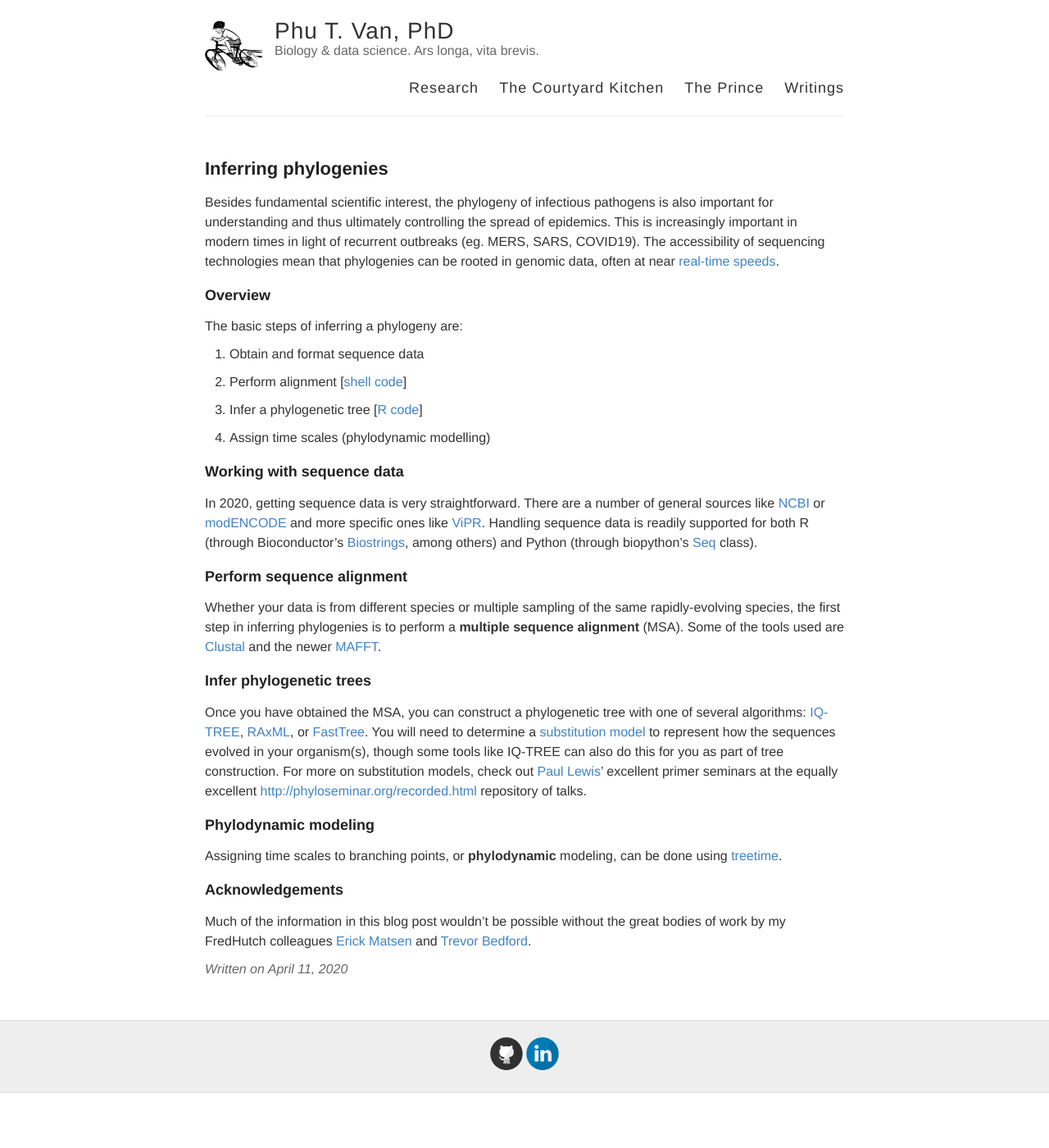
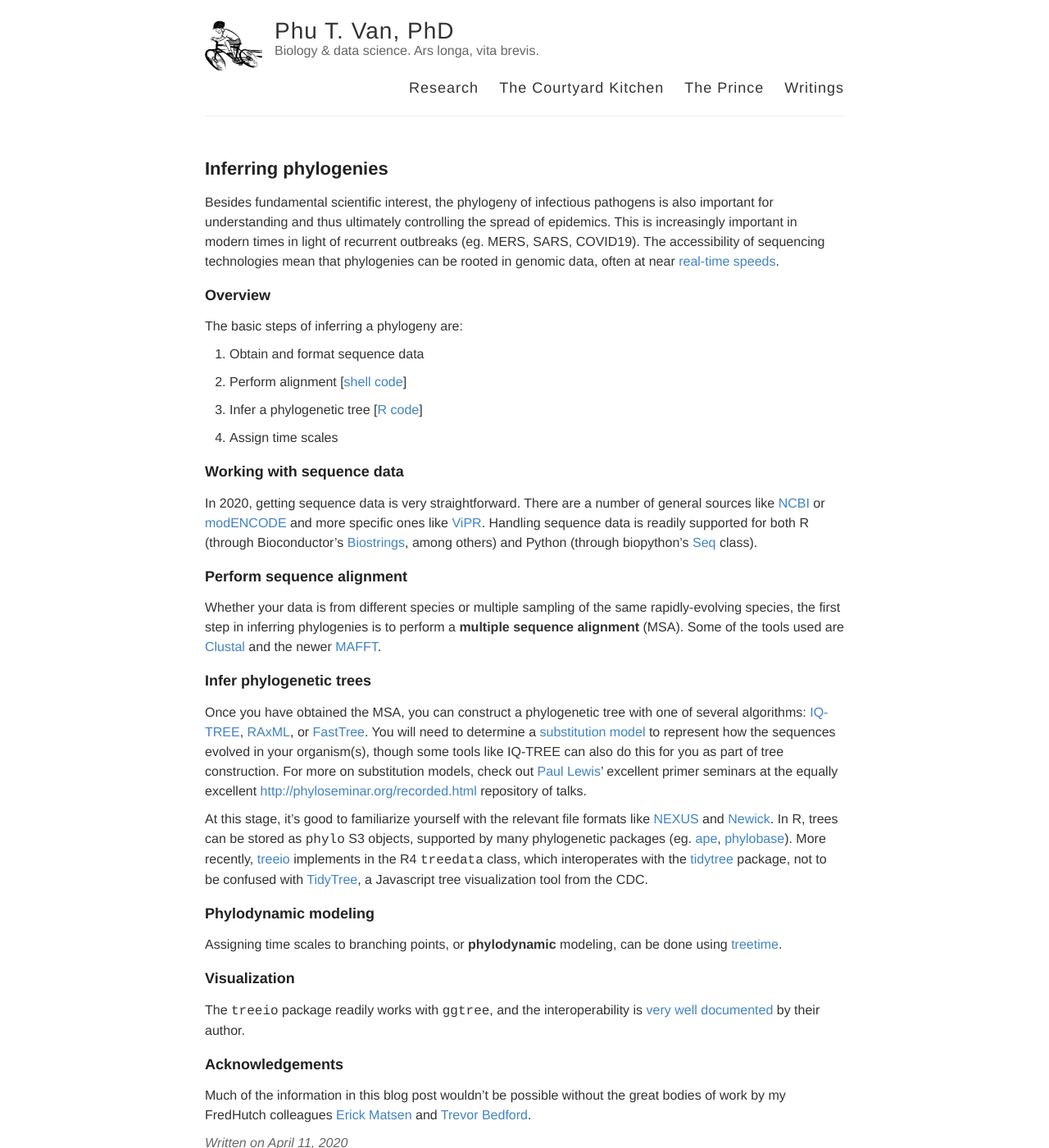
Before and after one commit to ptvan/ptvan.github.io, a Jekyll site: the page built from _posts/2020-04-11-inferring-phylogenies.md, in a window 1280 px wide and 1400 px high. Shown: the whole window at 82% size. Built offline with Jekyll 4.4.1, drawn with Linux system fonts in a browser that asks for light colours.

Commit message:
added visualization section

```diff
--- a/_posts/2020-04-11-inferring-phylogenies.md
+++ b/_posts/2020-04-11-inferring-phylogenies.md
@@ -15,7 +15,7 @@ The basic steps of inferring a phylogeny are:
 
 3. Infer a phylogenetic tree [[R code](https://github.com/ptvan/R-snippets/blob/master/phylogenetic_trees_snippets.R)]
 
-4. Assign time scales (phylodynamic modelling)
+4. Assign time scales
 
 ### Working with sequence data
 
@@ -29,10 +29,16 @@ Whether your data is from different species or multiple sampling of the same rap
 
 Once you have obtained the MSA, you can construct a phylogenetic tree with one of several algorithms: [IQ-TREE](http://www.iqtree.org/), [RAxML](https://sco.h-its.org/exelixis/web/software/raxml/), or [FastTree](http://www.microbesonline.org/fasttree/). You will need to determine a [substitution model](https://en.wikipedia.org/wiki/Substitution_model) to represent how the sequences evolved in your organism(s), though some tools like IQ-TREE can also do this for you as part of tree construction. For more on substitution models, check out [Paul Lewis](https://phylogeny.uconn.edu/)' excellent primer seminars at the equally excellent [http://phyloseminar.org/recorded.html](PhyloSeminar) repository of talks.
 
+At this stage, it's good to familiarize yourself with the relevant file formats like [NEXUS](https://en.wikipedia.org/wiki/Nexus_file) and [Newick](http://evolution.genetics.washington.edu/phylip/newicktree.html). In R, trees can be stored as `phylo` S3 objects, supported by many phylogenetic packages (eg. [ape](http://ape-package.ird.fr/), [phylobase](https://github.com/fmichonneau/phylobase)). More recently, [treeio](https://guangchuangyu.github.io/software/treeio/) implements in the R4 `treedata` class, which interoperates with the [tidytree](https://cran.r-project.org/web/packages/tidytree/index.html) package, not to be confused with [TidyTree](https://cdcgov.github.io/TidyTree/), a Javascript tree visualization tool from the CDC.
+
 ### Phylodynamic modeling
 
 Assigning time scales to branching points, or __phylodynamic__ modeling, can be done using [treetime](https://github.com/neherlab/treetime).
 
+### Visualization
+
+The `treeio` package readily works with `ggtree`, and the interoperability is [very well documented](https://yulab-smu.github.io/treedata-book/) by their author.
+
 ### Acknowledgements
 
 Much of the information in this blog post wouldn't be possible without the great bodies of work by my FredHutch colleagues [Erick Matsen](https://matsen.fhcrc.org/) and [Trevor Bedford](https://bedford.io/).
```
